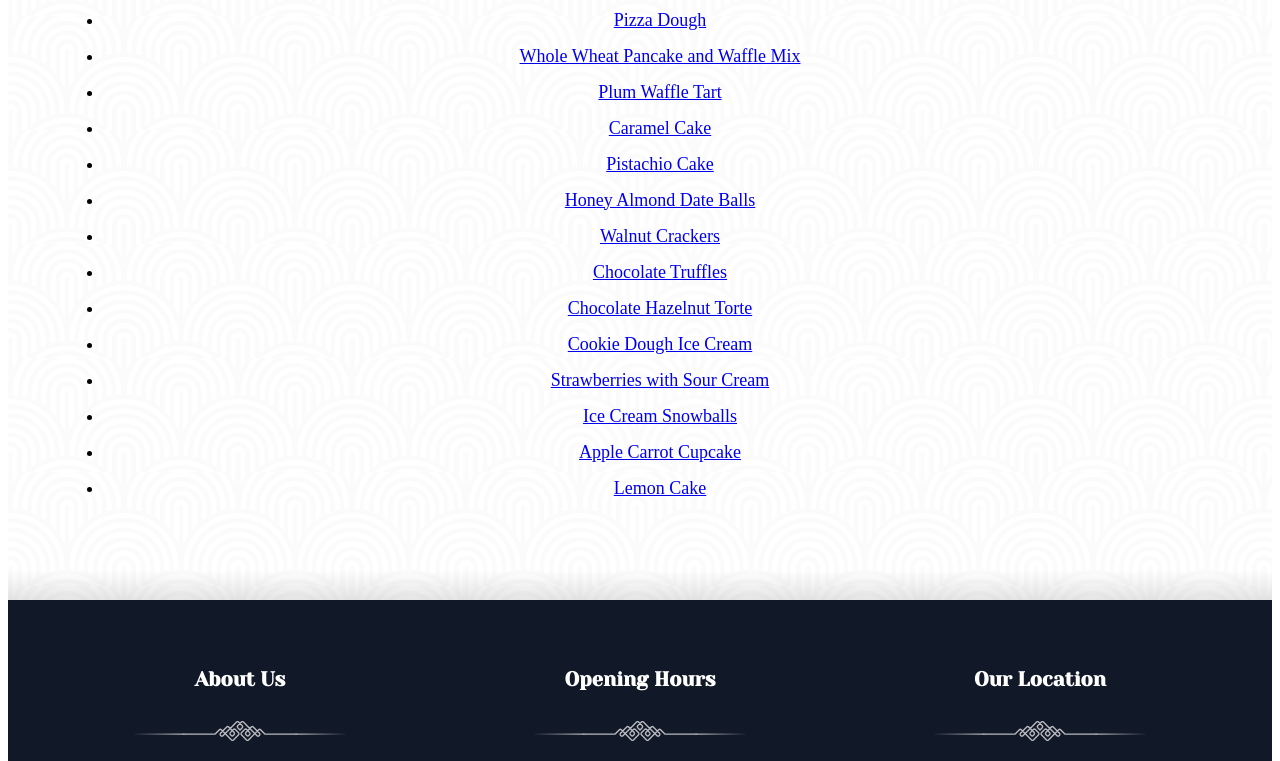
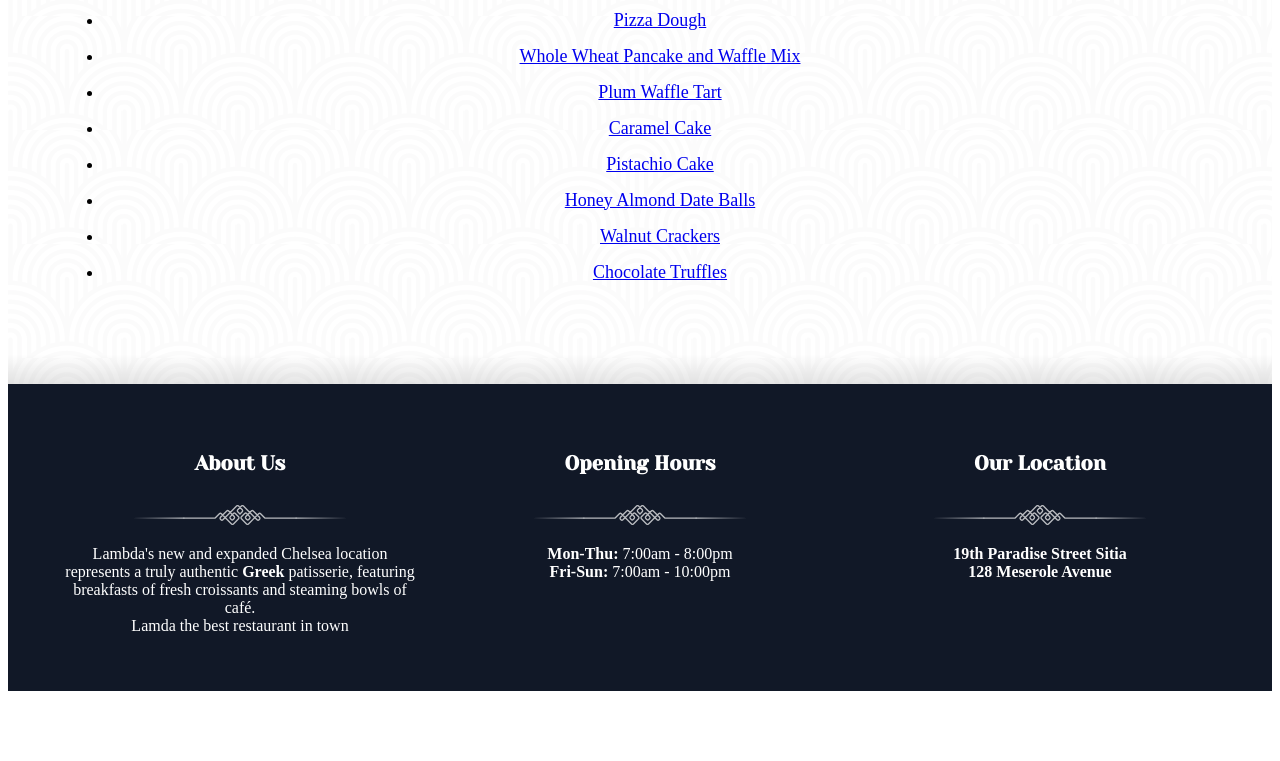
Before and after one commit to alestrunda/restaurant-next, a Next.js app: page /about in a window 1280 px wide. Shown: the part 2213-2974 px from the top of the page. After the commit the page ends 2912 px from the top, so only its background shows below. Built offline with nearby package versions, Linux system fonts and the light colour scheme.

Commit message:
remove excessive recipes

```diff
--- a/apis/recipe.js
+++ b/apis/recipe.js
@@ -39,27 +39,6 @@ export const RECIPES = {
     id: "900dfc8e4b1f06180c5260983f15f11a",
     title: "Chocolate Truffles",
   },
-  "chocolate-hazelnut-torte": {
-    id: "60e5f656088529547cecaf4b2c04a504",
-    title: "Chocolate Hazelnut Torte",
-  },
-  "cookie-dough-ice-cream": {
-    id: "9219b3c0524b8ae9b8efee4ad48da0bb",
-    title: "Cookie Dough Ice Cream",
-  },
-  "strawberries-with-sour-cream": {
-    id: "4abb432a19ed768f8ee69b235bbb6684",
-    title: "Strawberries with Sour Cream",
-  },
-  "ice-cream-snowballs": {
-    id: "91e46404198f2263732cf43fb51a89ed",
-    title: "Ice Cream Snowballs",
-  },
-  "apple-carrot-cupcake": {
-    id: "0c100a129b57c9f1bde46b04e38cf2a1",
-    title: "Apple Carrot Cupcake",
-  },
-  "lemon-cake": { id: "71199681d0c28c1d1e0cede73eb6ec54", title: "Lemon Cake" },
 };
 
 export const api = {
```
